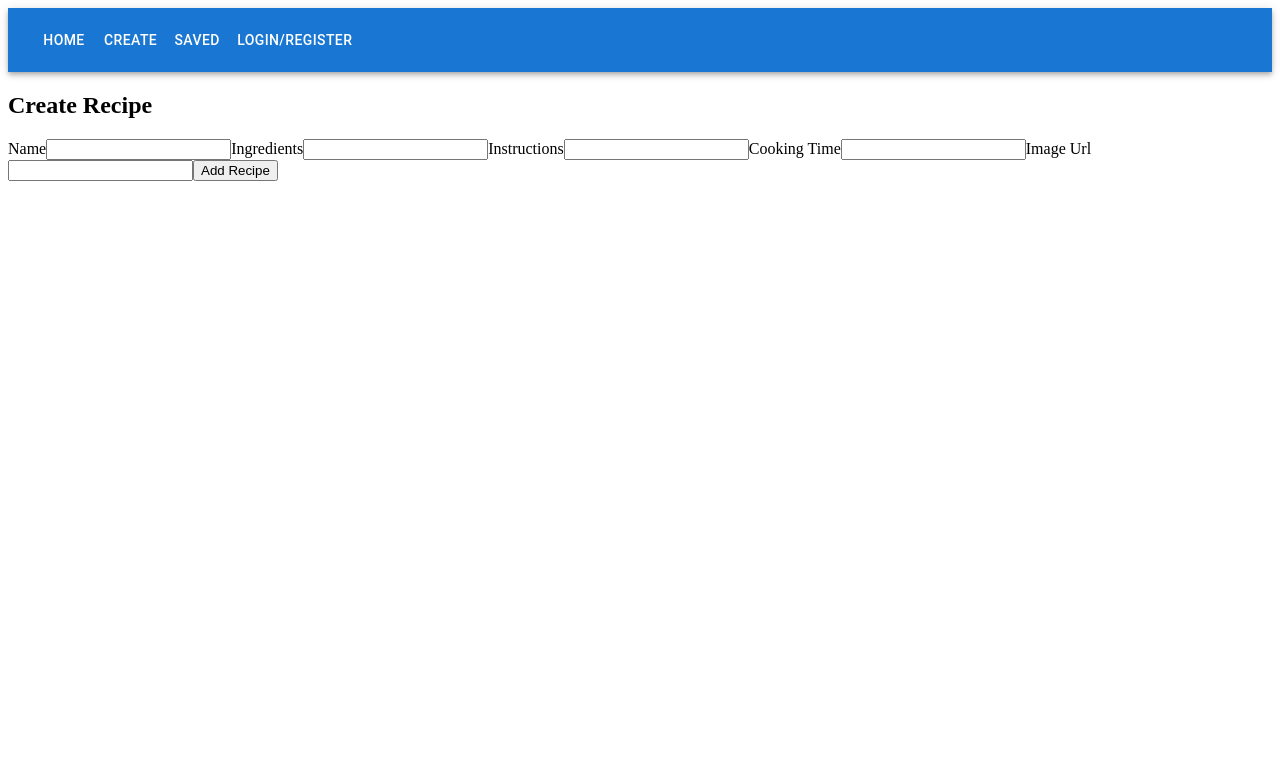
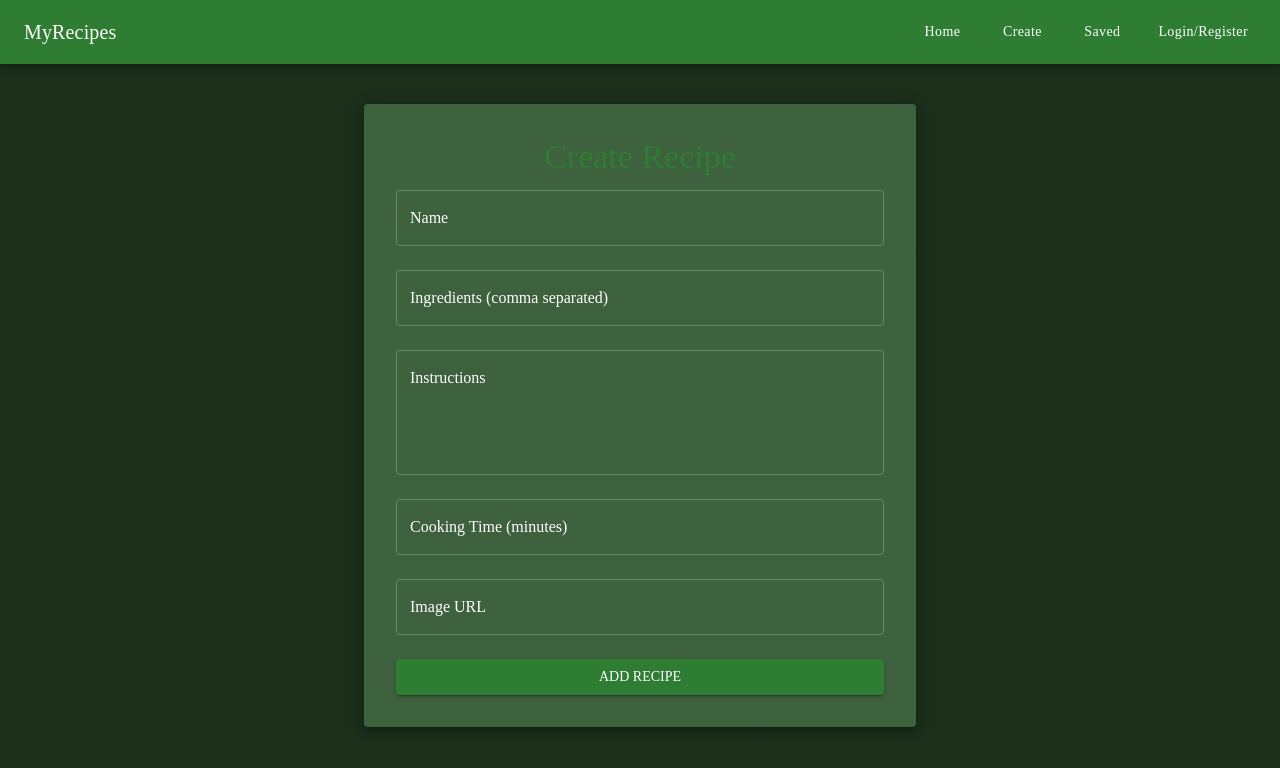
Before and after one commit to Sarthak8707/recipe-app, a React (Create React App) app in the folder client/: page /create-recipe in a window 1280 px wide. Shown: the top 768 px of the page. Built offline with nearby package versions, Linux system fonts and the light colour scheme.

Commit message:
Improved UI

```diff
--- a/client/src/components/navbar.js
+++ b/client/src/components/navbar.js
@@ -1,4 +1,4 @@
-import { AppBar, Toolbar, Button } from "@mui/material";
+import { AppBar, Toolbar, Button, Typography, Box } from "@mui/material";
 import { useCookies } from "react-cookie";
 import { Link, useNavigate } from "react-router-dom";
 
@@ -13,21 +13,75 @@ const Navbar = () => {
   };
 
   return (
-    <AppBar position="static">
-      <Toolbar>
-        <Button color="inherit" component={Link} to="/">Home</Button>
-        <Button color="inherit" component={Link} to="/create-recipe">Create</Button>
-        <Button color="inherit" component={Link} to="/saved-recipes">Saved</Button>
+    <AppBar
+      position="static"
+      sx={{
+        backgroundColor: "#2e7d32", // dark green to match Home theme
+        fontFamily: "'Playfair Display', serif",
+        boxShadow: "0 4px 6px rgba(0,0,0,0.3)",
+      }}
+    >
+      <Toolbar sx={{ display: "flex", justifyContent: "space-between" }}>
+        {/* Left side: Logo / App Name */}
+        <Typography
+          variant="h6"
+          component={Link}
+          to="/"
+          sx={{
+            color: "#fff",
+            textDecoration: "none",
+            fontFamily: "'Playfair Display', serif",
+          }}
+        >
+          MyRecipes
+        </Typography>
 
-        {!cookies.access_token ? (
-          <Button color="inherit" component={Link} to="/auth">
-            Login/Register
+        {/* Right side: Nav buttons */}
+        <Box sx={{ display: "flex", gap: 2 }}>
+          <Button
+            color="inherit"
+            component={Link}
+            to="/"
+            sx={{ textTransform: "none", fontFamily: "'Playfair Display', serif" }}
+          >
+            Home
           </Button>
-        ) : (
-          <Button color="inherit" onClick={logout}>
-            Logout
+          <Button
+            color="inherit"
+            component={Link}
+            to="/create-recipe"
+            sx={{ textTransform: "none", fontFamily: "'Playfair Display', serif" }}
+          >
+            Create
           </Button>
-        )}
+          <Button
+            color="inherit"
+            component={Link}
+            to="/saved-recipes"
+            sx={{ textTransform: "none", fontFamily: "'Playfair Display', serif" }}
+          >
+            Saved
+          </Button>
+
+          {!cookies.access_token ? (
+            <Button
+              color="inherit"
+              component={Link}
+              to="/auth"
+              sx={{ textTransform: "none", fontFamily: "'Playfair Display', serif" }}
+            >
+              Login/Register
+            </Button>
+          ) : (
+            <Button
+              color="inherit"
+              onClick={logout}
+              sx={{ textTransform: "none", fontFamily: "'Playfair Display', serif" }}
+            >
+              Logout
+            </Button>
+          )}
+        </Box>
       </Toolbar>
     </AppBar>
   );
--- a/client/src/pages/auth.js
+++ b/client/src/pages/auth.js
@@ -1,82 +1,153 @@
-import React, { useState } from 'react'
-import axios from 'axios'
-import {useCookies} from 'react-cookie';
+import React, { useState } from 'react';
+import axios from 'axios';
+import { useCookies } from 'react-cookie';
 import { useNavigate } from 'react-router-dom';
+import {
+  Container,
+  Typography,
+  TextField,
+  Button,
+  Paper,
+  Box,
+  CssBaseline,
+  ThemeProvider,
+  createTheme,
+  Grid,
+} from "@mui/material";
+
+// Dark green theme consistent with other pages
+const theme = createTheme({
+  palette: {
+    mode: "dark",
+    primary: { main: "#2e7d32" },
+    background: { default: "#1b2f1b", paper: "#264d26" },
+  },
+  typography: {
+    fontFamily: "'Playfair Display', serif",
+  },
+});
 
 const Auth = () => {
   return (
-    <div>
+    <ThemeProvider theme={theme}>
+      <CssBaseline />
+      <Container sx={{ py: 6 }}>
+        <Grid container spacing={4} justifyContent="center">
+          <Grid item xs={12} md={5}>
             <Login />
+          </Grid>
+          <Grid item xs={12} md={5}>
             <Register />
+          </Grid>
+        </Grid>
+      </Container>
+    </ThemeProvider>
+  );
+};
 
-    </div>
-  )
-}
-
-export default Auth
+export default Auth;
 
 const Login = () => {
   const [username, setUsername] = useState("");
   const [password, setPassword] = useState("");
-
   const [_, setCookies] = useCookies(["access_token"]);
-
   const navigate = useNavigate();
 
   const onSubmit = async (e) => {
     e.preventDefault();
-    try{
+    try {
       const response = await axios.post("http://localhost:3001/auth/login", {
-      username, password
-    })
-    console.log(response);
+        username,
+        password
+      });
       setCookies("access_token", response.data.token);
-    //console.log(response.data.token);
       window.localStorage.setItem("userID", response.data.userID);
       navigate("/");
+    } catch (err) {
+      console.log(err);
     }
-
-    catch(err){
-      console.log(err)
-    }
-
-  }
-
+  };
 
   return (
-    <Form username={username} setUsername={setUsername} password={password} setPassword={setPassword} label="Login" onSubmit={onSubmit} />
-  )
-}
+    <AuthForm
+      username={username}
+      setUsername={setUsername}
+      password={password}
+      setPassword={setPassword}
+      label="Login"
+      onSubmit={onSubmit}
+    />
+  );
+};
 
 const Register = () => {
   const [username, setUsername] = useState("");
   const [password, setPassword] = useState("");
-  const onSubmit = async  (event) => {
+
+  const onSubmit = async (event) => {
     event.preventDefault();
+    try {
       const response = await axios.post("http://localhost:3001/auth/register", {
-      username, password
-    })
+        username,
+        password
+      });
+      alert(response.data.message);
+    } catch (err) {
+      console.log(err);
+    }
+  };
 
-    alert(response.data.message)
-   // console.log(response.data.message);
-  }
   return (
-    <Form username={username} setUsername={setUsername} password={password} setPassword={setPassword} label="Register" onSubmit={onSubmit} />
-  )
-}
+    <AuthForm
+      username={username}
+      setUsername={setUsername}
+      password={password}
+      setPassword={setPassword}
+      label="Register"
+      onSubmit={onSubmit}
+    />
+  );
+};
 
-const Form = ({username, setUsername, password, setPassword, label, onSubmit}) => {
+const AuthForm = ({ username, setUsername, password, setPassword, label, onSubmit }) => {
   return (
-     <div>
-      <form onSubmit={onSubmit}>
-        <h2>{label}</h2>
-        <label htmlFor="username">Username:</label>
-        <input type="text" id="username" value={username} onChange={(event) => setUsername(event.target.value)}></input>
-        <label htmlFor="password">Password:</label>
-        <input type="password" id="password" value={password} onChange={(event) => setPassword(event.target.value)}></input>
-        <button type="submit">{label}</button>
-      </form>
-    </div>
-
-  )
-}
+    <Paper sx={{ p: 4, backgroundColor: "#264d26" }} elevation={6}>
+      <Typography variant="h4" align="center" gutterBottom color="primary">
+        {label}
+      </Typography>
+      <Box
+        component="form"
+        onSubmit={onSubmit}
+        sx={{ display: "flex", flexDirection: "column", gap: 3 }}
+      >
+        <TextField
+          label="Username"
+          variant="outlined"
+          fullWidth
+          value={username}
+          onChange={(e) => setUsername(e.target.value)}
+          InputLabelProps={{ style: { color: "#fff" } }}
+          InputProps={{ style: { color: "#fff" } }}
+        />
+        <TextField
+          label="Password"
+          type="password"
+          variant="outlined"
+          fullWidth
+          value={password}
+          onChange={(e) => setPassword(e.target.value)}
+          InputLabelProps={{ style: { color: "#fff" } }}
+          InputProps={{ style: { color: "#fff" } }}
+        />
+        <Button
+          type="submit"
+          variant="contained"
+          color="primary"
+          sx={{ fontFamily: "'Playfair Display', serif" }}
+        >
+          {label}
+        </Button>
+      </Box>
+    </Paper>
+  );
+};
--- a/client/src/pages/create-recipe.js
+++ b/client/src/pages/create-recipe.js
@@ -1,6 +1,34 @@
 import axios from 'axios';
-import React, { useState } from 'react'
-import {useCookies} from "react-cookie"
+import React, { useState } from 'react';
+import { useCookies } from "react-cookie";
+import {
+  Container,
+  Typography,
+  TextField,
+  Button,
+  Box,
+  CssBaseline,
+  ThemeProvider,
+  createTheme,
+  Paper,
+} from "@mui/material";
+
+// Dark green theme with recipe font
+const theme = createTheme({
+  palette: {
+    mode: "dark",
+    primary: {
+      main: "#2e7d32", // dark green
+    },
+    background: {
+      default: "#1b2f1b",
+      paper: "#264d26",
+    },
+  },
+  typography: {
+    fontFamily: "'Playfair Display', serif",
+  },
+});
 
 const CreateRecipe = () => {
   const [recipe, setRecipe] = useState({
@@ -10,48 +38,113 @@ const CreateRecipe = () => {
     cookingTime: 0,
     imageUrl: ""
   });
-  const [cookies, _] = useCookies(["access_token"])
+  const [cookies, _] = useCookies(["access_token"]);
 
   const handleChange = (event) => {
-    const {name, value} = event.target;
-     if (name === "ingredients") {
-      setRecipe({ ...recipe, ingredients: value.split(",") });  // Convert CSV → array
+    const { name, value } = event.target;
+    if (name === "ingredients") {
+      setRecipe({ ...recipe, ingredients: value.split(",") });
     } else {
       setRecipe({ ...recipe, [name]: value });
     }
-   // console.log(recipe)
+  };
 
-  }
-  const handleSubmit =async (e) => {
-
-    e.preventDefault()
-    try{const response = await axios.post("http://localhost:3001/recipes", recipe, {headers: {authorization: cookies.access_token}})
-   console.log(response)
-   }
-    catch(err){
-      console.log(err)
+  const handleSubmit = async (e) => {
+    e.preventDefault();
+    try {
+      const response = await axios.post(
+        "http://localhost:3001/recipes",
+        recipe,
+        { headers: { authorization: cookies.access_token } }
+      );
+      console.log(response);
+    } catch (err) {
+      console.log(err);
     }
-  }
+  };
 
   return (
-    <div>
-      <h2>Create Recipe</h2>
-      <form onSubmit={handleSubmit}>
-        <label htmlFor="name">Name</label>
-        <input type="text" id="name" name="name" onChange={handleChange} />
-        <label htmlFor="ingredients">Ingredients</label>
-        <input type="text" id="ingredients" name="ingredients" onChange={handleChange} />
-        <label htmlFor="instructions">Instructions</label>
-        <input type="text" id="instructions" name="instructions" onChange={handleChange} />
-        <label htmlFor="cookingTime">Cooking Time</label>
-        <input type="text" id="cookingTime" name="cookingTime" onChange={handleChange} />
-        <label htmlFor="imageUrl">Image Url</label>
-        <input type="text" id="imageUrl" name="imageUrl" onChange={handleChange} />
-        <button type="submit">Add Recipe</button>
+    <ThemeProvider theme={theme}>
+      <CssBaseline />
+      <Container maxWidth="sm" sx={{ py: 5 }}>
+        <Paper sx={{ p: 4, backgroundColor: "#264d26" }} elevation={6}>
+          <Typography
+            variant="h4"
+            component="h1"
+            gutterBottom
+            align="center"
+            color="primary"
+          >
+            Create Recipe
+          </Typography>
 
-      </form>
-    </div>
-  )
-}
+          <Box
+            component="form"
+            onSubmit={handleSubmit}
+            sx={{ display: "flex", flexDirection: "column", gap: 3 }}
+          >
+            <TextField
+              label="Name"
+              name="name"
+              variant="outlined"
+              fullWidth
+              onChange={handleChange}
+              InputLabelProps={{ style: { color: "#fff" } }}
+              InputProps={{ style: { color: "#fff" } }}
+            />
+            <TextField
+              label="Ingredients (comma separated)"
+              name="ingredients"
+              variant="outlined"
+              fullWidth
+              onChange={handleChange}
+              InputLabelProps={{ style: { color: "#fff" } }}
+              InputProps={{ style: { color: "#fff" } }}
+            />
+            <TextField
+              label="Instructions"
+              name="instructions"
+              variant="outlined"
+              fullWidth
+              multiline
+              rows={4}
+              onChange={handleChange}
+              InputLabelProps={{ style: { color: "#fff" } }}
+              InputProps={{ style: { color: "#fff" } }}
+            />
+            <TextField
+              label="Cooking Time (minutes)"
+              name="cookingTime"
+              variant="outlined"
+              fullWidth
+              type="number"
+              onChange={handleChange}
+              InputLabelProps={{ style: { color: "#fff" } }}
+              InputProps={{ style: { color: "#fff" } }}
+            />
+            <TextField
+              label="Image URL"
+              name="imageUrl"
+              variant="outlined"
+              fullWidth
+              onChange={handleChange}
+              InputLabelProps={{ style: { color: "#fff" } }}
+              InputProps={{ style: { color: "#fff" } }}
+            />
 
-export default CreateRecipe
+            <Button
+              type="submit"
+              variant="contained"
+              color="primary"
+              sx={{ fontFamily: "'Playfair Display', serif" }}
+            >
+              Add Recipe
+            </Button>
+          </Box>
+        </Paper>
+      </Container>
+    </ThemeProvider>
+  );
+};
+
+export default CreateRecipe;
--- a/client/src/pages/home.js
+++ b/client/src/pages/home.js
@@ -1,56 +1,149 @@
-import axios from 'axios'
-import { useEffect, useState } from 'react'
-import {useCookies} from "react-cookie"
+import axios from 'axios';
+import { useEffect, useState } from 'react';
+import { useCookies } from "react-cookie";
+import {
+  Container,
+  Typography,
+  List,
+  ListItem,
+  ListItemText,
+  Button,
+  Divider,
+  CssBaseline,
+  ThemeProvider,
+  createTheme,
+  Box,
+} from "@mui/material";
+
+// Dark green theme with recipe-style fonts
+const theme = createTheme({
+  palette: {
+    mode: "dark",
+    primary: {
+      main: "#2e7d32", // dark green
+    },
+    background: {
+      default: "#1b2f1b", // darker green background
+      paper: "#264d26",
+    },
+  },
+  typography: {
+    fontFamily: "'Playfair Display', serif",
+  },
+});
 
 const Home = () => {
   const [recipes, setRecipes] = useState([]);
   const [cookies, _] = useCookies(["access_token"]);
   const [ae, setae] = useState(false);
 
-   useEffect(() => {
+  useEffect(() => {
     const fetchRecipes = async () => {
       const response = await axios.get("http://localhost:3001/recipes");
-      console.log(response.data);
-     // console.log(cookies.access_token);
-      setRecipes(response.data)
-    }
+      setRecipes(response.data);
+    };
     fetchRecipes();
-  }, [])
+  }, []);
 
-
-  if(ae){
+  if (ae) {
     return (
-      <div>
-        Sign in to save recipe
-      </div>
-    )
+      <ThemeProvider theme={theme}>
+        <CssBaseline />
+        <Container
+          maxWidth="sm"
+          sx={{
+            height: "100vh",
+            display: "flex",
+            justifyContent: "center",
+            alignItems: "center",
+            textAlign: "center",
+          }}
+        >
+          <Typography variant="h4" component="h1" color="primary">
+            Sign in to save recipes
+          </Typography>
+        </Container>
+      </ThemeProvider>
+    );
   }
-
-
 
   const userID = window.localStorage.userID;
 
   const onSave = async (recipeID) => {
-    try{
-      const response =  await axios.put("http://localhost:3001/recipes", {userID, recipeID}, {headers: {authorization: cookies.access_token}});
+    try {
+      await axios.put(
+        "http://localhost:3001/recipes",
+        { userID, recipeID },
+        { headers: { authorization: cookies.access_token } }
+      );
+    } catch (err) {
+      setae(true);
     }
-    catch (err){
-      setae(true)
-    }
-   // console.log(response)
-  }
+  };
 
   return (
-    <div>
-      Recipes
-      {recipes.map((recipe, id) => (
-        <ul>
-          <li>{id+1} {" "}{recipe?.name}</li>
-          <button onClick={() => {onSave(recipe._id)}}>Save</button>
-        </ul>
-      ))}
-    </div>
-  )
-}
+    <ThemeProvider theme={theme}>
+      <CssBaseline />
+      <Container sx={{ py: 4 }}>
+        <Typography variant="h3" gutterBottom align="center" color="primary">
+          Recipes
+        </Typography>
 
-export default Home
+        {recipes.length === 0 ? (
+          <Typography variant="h6" align="center" sx={{ mt: 4 }}>
+            No recipes found.
+          </Typography>
+        ) : (
+          <List sx={{ bgcolor: "#264d26", borderRadius: 2 }}>
+            {recipes.map((recipe, id) => (
+              <Box key={recipe._id}>
+                <ListItem
+                  sx={{
+                    display: "flex",
+                    justifyContent: "space-between",
+                    alignItems: "center",
+                    py: 2,
+                  }}
+                >
+                  <ListItemText
+                    primary={
+                      <Typography
+                        variant="h6"
+                        sx={{ fontFamily: "'Playfair Display', serif", color: "#fff" }}
+                      >
+                        {id + 1}. {recipe.name}
+                      </Typography>
+                    }
+                    secondary={
+                      recipe.description && (
+                        <Typography
+                          variant="body2"
+                          sx={{ fontFamily: "'Playfair Display', serif", color: "#ccc" }}
+                        >
+                          {recipe.description.length > 60
+                            ? recipe.description.slice(0, 60) + "..."
+                            : recipe.description}
+                        </Typography>
+                      )
+                    }
+                  />
+                  <Button
+                    variant="contained"
+                    color="primary"
+                    onClick={() => onSave(recipe._id)}
+                    sx={{ ml: 2 }}
+                  >
+                    Save
+                  </Button>
+                </ListItem>
+                {id < recipes.length - 1 && <Divider sx={{ bgcolor: "#2e7d32" }} />}
+              </Box>
+            ))}
+          </List>
+        )}
+      </Container>
+    </ThemeProvider>
+  );
+};
+
+export default Home;
--- a/client/src/pages/saved-recipes.js
+++ b/client/src/pages/saved-recipes.js
@@ -1,5 +1,33 @@
-import axios from 'axios'
-import React, { useEffect, useState } from 'react'
+import axios from 'axios';
+import React, { useEffect, useState } from 'react';
+import {
+  Container,
+  Typography,
+  List,
+  ListItem,
+  ListItemText,
+  CssBaseline,
+  ThemeProvider,
+  createTheme,
+  Divider,
+} from "@mui/material";
+
+// Dark green theme consistent with the app
+const theme = createTheme({
+  palette: {
+    mode: "dark",
+    primary: {
+      main: "#2e7d32",
+    },
+    background: {
+      default: "#1b2f1b",
+      paper: "#264d26",
+    },
+  },
+  typography: {
+    fontFamily: "'Playfair Display', serif",
+  },
+});
 
 const SavedRecipes = () => {
   const userID = window.localStorage.userID;
@@ -8,22 +36,59 @@ const SavedRecipes = () => {
   useEffect(() => {
     const fetchSavedRecipes = async () => {
       const response = await axios.get(`http://localhost:3001/recipes/savedRecipes/${userID}`);
-      console.log(response)
       setRecipes(response.data);
-    }
+    };
     fetchSavedRecipes();
-  }, [])
+  }, [userID]);
 
   return (
-    <div>
-      <div>SavedRecipes</div>
-    {recipes.map((recipe, id) => (
-      <ul>
-        <li> {id+1} {" "} {recipe.name} </li>
-      </ul>
-    ))}
-    </div>
-  )
-}
+    <ThemeProvider theme={theme}>
+      <CssBaseline />
+      <Container sx={{ py: 4 }}>
+        <Typography variant="h3" gutterBottom align="center" color="primary">
+          Saved Recipes
+        </Typography>
 
-export default SavedRecipes
+        {recipes.length === 0 ? (
+          <Typography variant="h6" align="center" sx={{ mt: 4 }}>
+            You haven’t saved any recipes yet.
+          </Typography>
+        ) : (
+          <List sx={{ bgcolor: "#264d26", borderRadius: 2 }}>
+            {recipes.map((recipe, id) => (
+              <React.Fragment key={recipe._id}>
+                <ListItem>
+                  <ListItemText
+                    primary={
+                      <Typography
+                        variant="h6"
+                        sx={{ fontFamily: "'Playfair Display', serif", color: "#fff" }}
+                      >
+                        {id + 1}. {recipe.name}
+                      </Typography>
+                    }
+                    secondary={
+                      recipe.description && (
+                        <Typography
+                          variant="body2"
+                          sx={{ fontFamily: "'Playfair Display', serif", color: "#ccc" }}
+                        >
+                          {recipe.description.length > 60
+                            ? recipe.description.slice(0, 60) + "..."
+                            : recipe.description}
+                        </Typography>
+                      )
+                    }
+                  />
+                </ListItem>
+                {id < recipes.length - 1 && <Divider sx={{ bgcolor: "#2e7d32" }} />}
+              </React.Fragment>
+            ))}
+          </List>
+        )}
+      </Container>
+    </ThemeProvider>
+  );
+};
+
+export default SavedRecipes;
```
Lines whose indentation alone changed are shown as unchanged.
